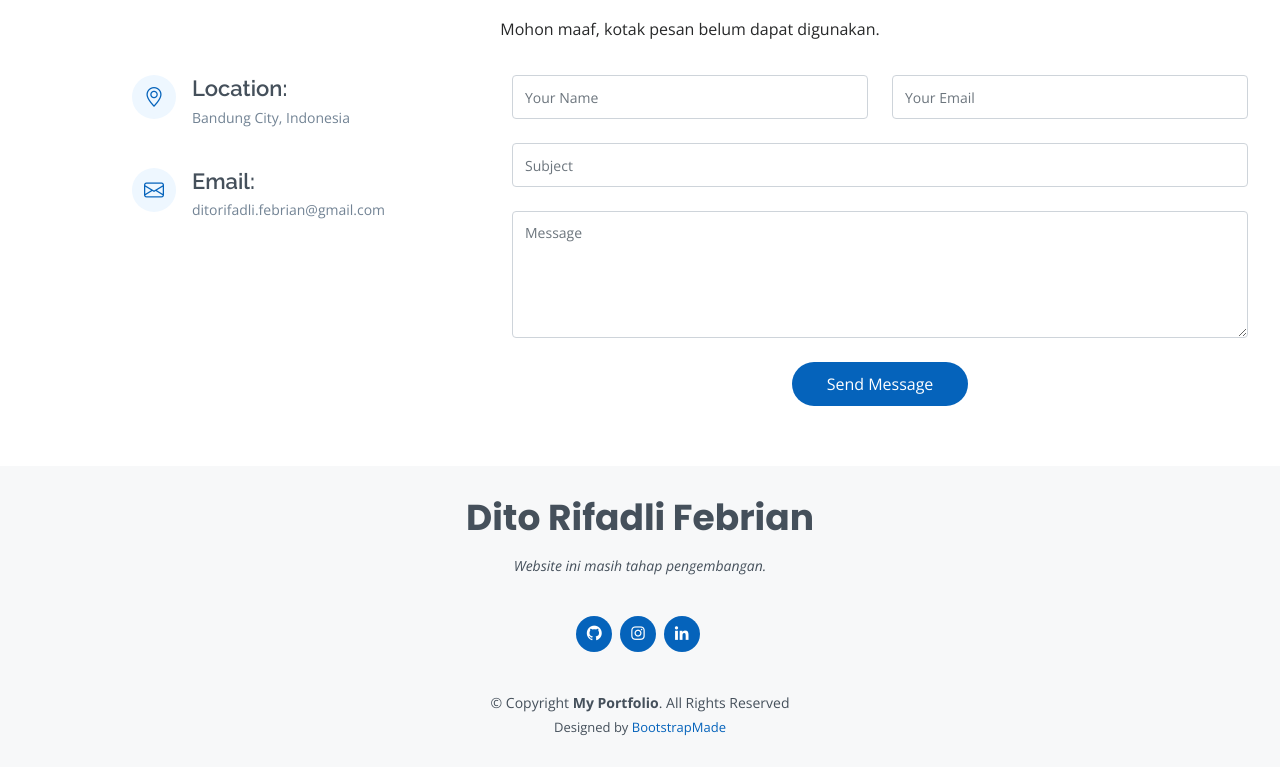
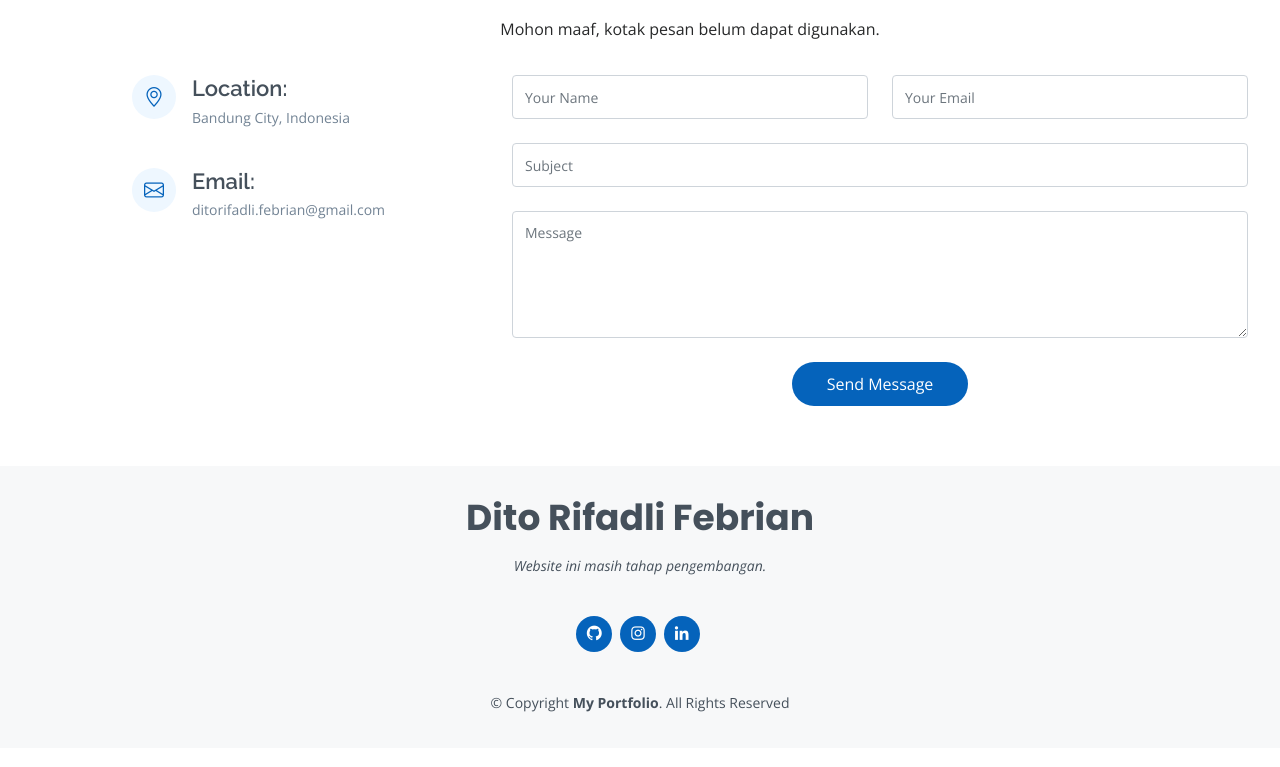
Before and after one commit to ditorifadli/my-portofolio, a plain HTML site: page index.html in a window 1280 px wide. Shown: the part 4853-5620 px from the top of the page. Drawn offline with nearby package versions, Linux system fonts and the light colour scheme.

Commit message:
index.html

```diff
--- a/index.html
+++ b/index.html
@@ -455,9 +455,6 @@
       <div class="copyright">
         &copy; Copyright <strong><span>My Portfolio</span></strong>. All Rights Reserved
       </div>
-      <div class="credits">
-        Designed by <a href="#">BootstrapMade</a>
-      </div>
     </div>
   </footer><!-- End Footer -->
 
```
